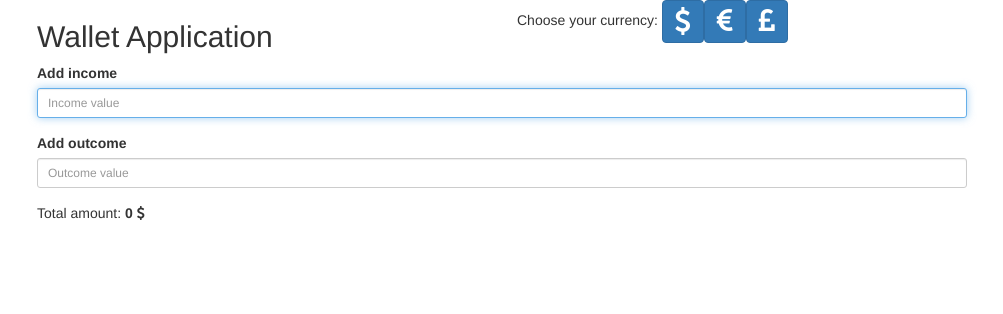
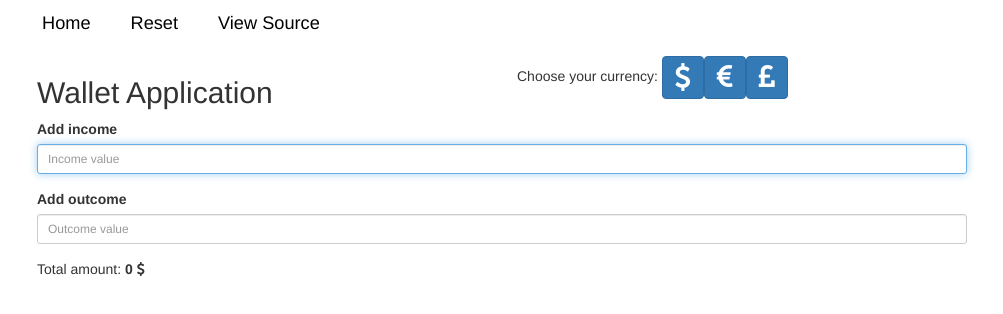
Before and after one commit to adelura/wallet-app, a website: page public/index.html in a window 1280 px wide. Shown: the whole page, without its empty margins (138-1141 px from the left). Drawn offline with nearby package versions, Linux system fonts and the light colour scheme; some packages are replaced by stand-ins of ours; a script that the page names is missing.

Commit message:
Added responsive menu.

```diff
--- a/public/index.html
+++ b/public/index.html
@@ -12,6 +12,10 @@
 
 	<script type="text/ng-template" id="wallet-index.html">
 		<div id="walletapp" class="row center-block">
+			<div ng-controller="MainMenuController">
+				<main-menu></main-menu>
+			</div>
+
 			<div class="col-md-12">
 				<section>
 					<header id="header">
@@ -72,5 +76,7 @@
 	<script src="/vendor/angular-sanitize/angular-sanitize.js"></script>
 	<script src="/js/app.js"></script>
 	<script src="/js/controllers/walletCtrl.js"></script>
+	<script src="/js/controllers/mainMenuCtrl.js"></script>
+	<script src="/js/directives/mainMenu.js"></script>
 </body>
 </html>
--- /dev/null
+++ b/public/js/controllers/mainMenuCtrl.js
@@ -0,0 +1,8 @@
+/*global angular */
+
+angular.module('wallet').controller('MainMenuController', function MainMenuController($scope) {
+	$scope.active = false;
+	$scope.toggleMenu = function() {
+		$scope.active = !$scope.active;
+	}
+});
--- /dev/null
+++ b/public/js/directives/mainMenu.js
@@ -0,0 +1,9 @@
+/*global angular */
+
+angular.module('wallet').directive('mainMenu', function () {
+
+	return {
+		restrict: 'E',
+		templateUrl: '../templates/mainMenu.html'
+	};
+});
--- a/public/styles/style.css
+++ b/public/styles/style.css
@@ -1,3 +1,52 @@
 #walletapp {
 	max-width: 960px;
 }
+
+/* main menu */
+nav {
+	color: #000;
+}
+
+nav button {
+	float: right;
+}
+
+nav.active ul {
+	max-height: 200px;
+}
+
+nav ul {
+	padding-left: 0;
+	text-align: center;
+	width: 100%;
+	overflow: hidden;
+	max-height: 0;
+
+	-webkit-transition: max-height 2000ms;
+	transition: max-height 2000ms;
+}
+
+nav ul li {
+	list-style-type: none;
+}
+
+nav ul li a {
+	padding: 10px 20px;
+	display: block;
+	color: inherit;
+	font-size: 1.3em;
+}
+
+@media screen and (min-width: 30em) {
+	nav button {
+		display: none;
+	}
+
+	nav ul {
+		max-height: 200px;;
+	}
+
+	nav ul li a {
+		float: left;
+	}
+}
--- /dev/null
+++ b/public/templates/mainMenu.html
@@ -0,0 +1,8 @@
+<nav ng-class="active ? 'active' : ''" >
+	<button ng-click="toggleMenu()"><i class="fa fa-bars fa-2x"></i></button>
+	<ul>
+		<li><a href="#/">Home</a></li>
+		<li><a href="#/reset">Reset</a></li>
+		<li><a href="#/source">View Source</a></li>
+	</ul>
+</nav>
```
